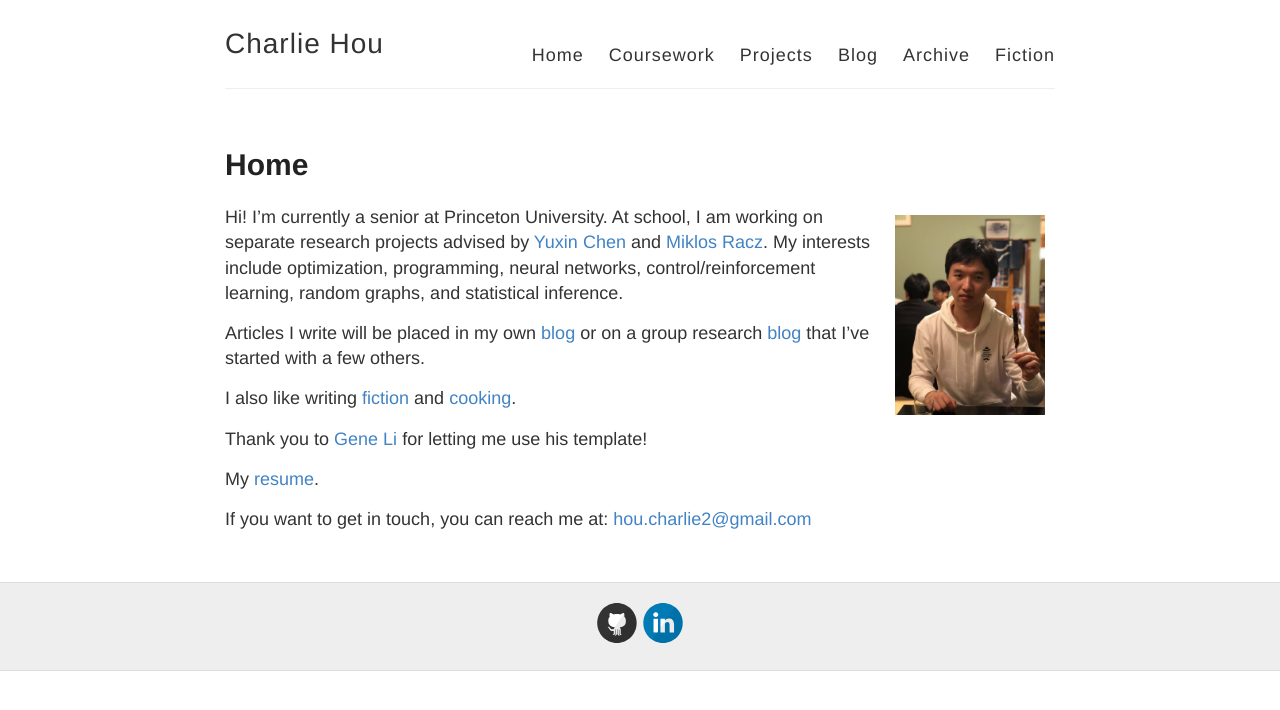
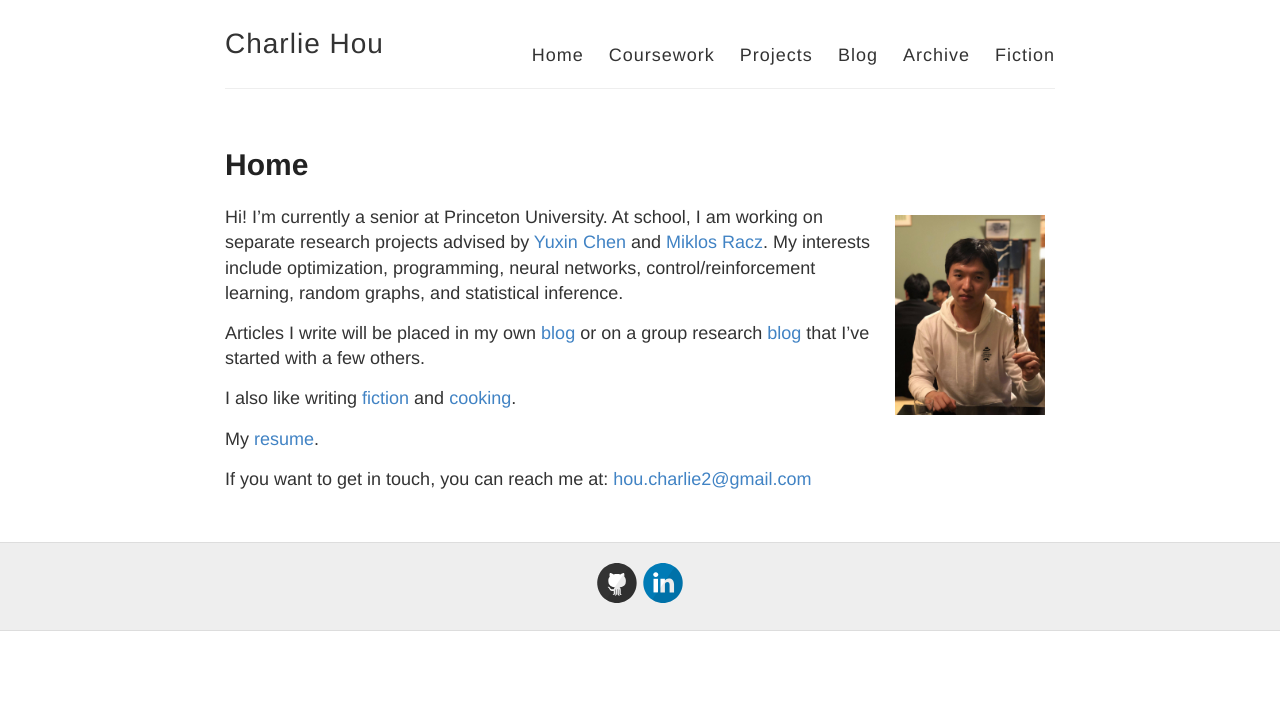
Before and after one commit to houcharlie/oldwebsite, a Jekyll site: the page built from index.md, in a window 1280 px wide. Shown: the top 710 px of the page. Built offline with Jekyll 4.4.1, drawn with Linux system fonts in a browser that asks for light colours.

Commit message:
Update index.md

```diff
--- a/index.md
+++ b/index.md
@@ -11,8 +11,6 @@ Articles I write will be placed in my own [blog](https://houcharlie.github.io/bl
 
 I also like writing [fiction](https://houcharlie.github.io/stories/) and [cooking](https://youtu.be/ATmsipFdZQ4).
 
-Thank you to [Gene Li](https://gxli97.github.io/) for letting me use his template!
-
 My [resume]({{site.url}}/pdfs/Resume_.pdf).
 
 If you want to get in touch, you can reach me at:
```
